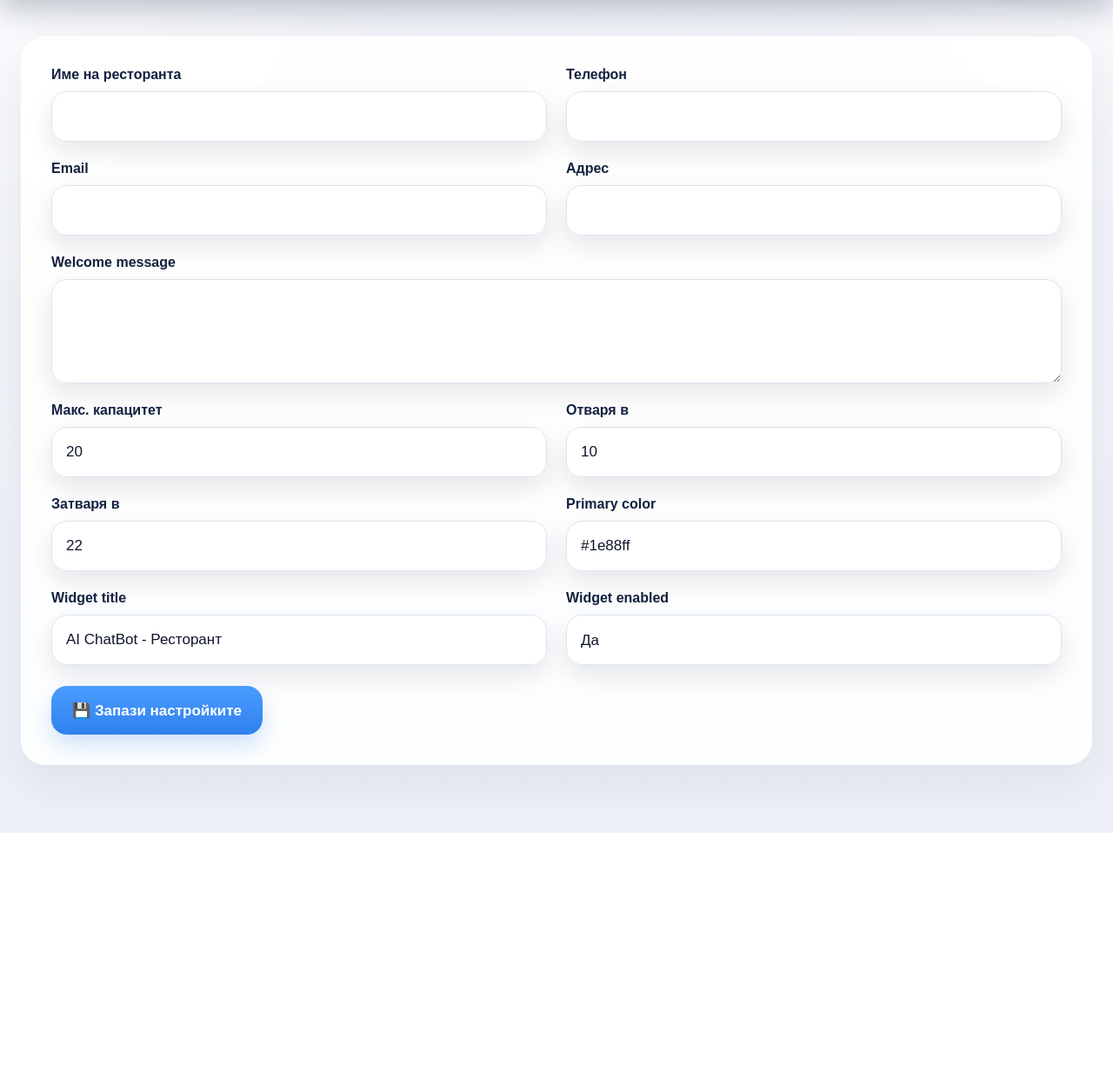
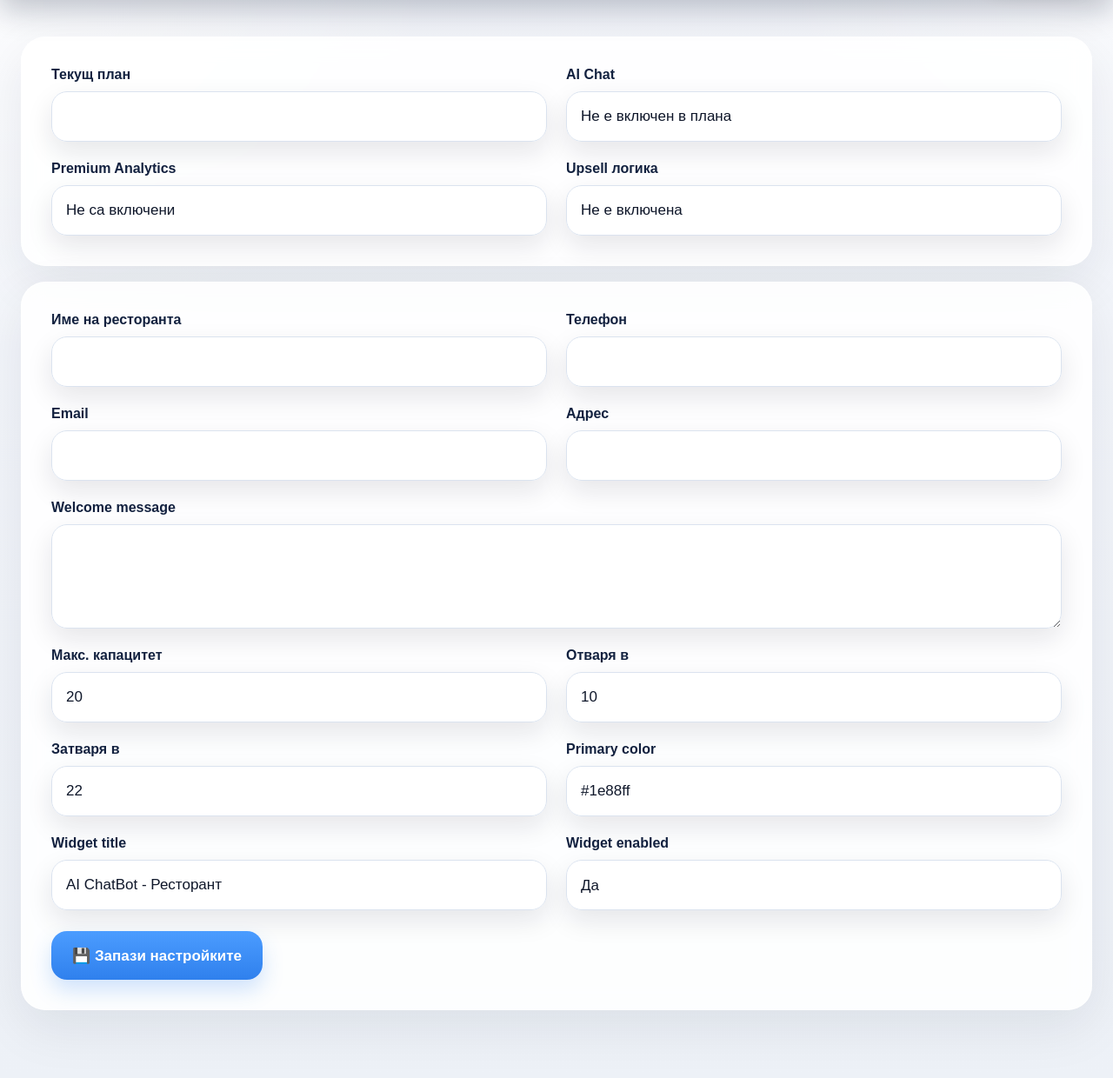
Before and after one commit to preskatastefanov-collab/restaurant_saas_v5, a Flask app: template templates/settings.html in a window 1280 px wide. Shown: the part 102-1342 px from the top of the page at 87% size. Before the commit the page ends 1060 px from the top, so only its background shows below. Run offline with Flask 3, Linux system fonts and the light colour scheme; the template is opened without the code that fills it, so the values that code supplies are empty.

Commit message:
connect chatbot and settings to tenant plans

```diff
--- a/app.py
+++ b/app.py
@@ -22,6 +22,9 @@ from services.tenants import (
     list_tenants,
     activate_tenant,
     deactivate_tenant,
+    get_tenant_plan,
+    tenant_has_feature,
+    normalize_plan,
 )
 from services.reservations import (
     get_reservations_by_tenant,
@@ -116,6 +119,7 @@ def public_site(slug):
 
     tenant_id = tenant["id"]
     settings = get_tenant_settings(tenant_id) or {}
+    tenant_plan = get_tenant_plan(tenant_id)
 
     return render_template(
         "index.html",
@@ -123,7 +127,8 @@ def public_site(slug):
         widget_title=settings.get("widget_title", "AI ChatBot - Ресторант"),
         primary_color=settings.get("primary_color", "#1e88ff"),
         widget_enabled=int(settings.get("widget_enabled", 1)),
-        welcome_message=settings.get("welcome_message", "👋 Здравейте! С какво мога да помогна?")
+        welcome_message=settings.get("welcome_message", "👋 Здравейте! С какво мога да помогна?"),
+        tenant_plan=tenant_plan,
     )
 
 
@@ -184,7 +189,6 @@ def chat(slug):
         }), 404
 
     tenant_id = tenant["id"]
-
     data = request.get_json(silent=True) or {}
     user_input = data.get("message", "").strip()
 
@@ -223,6 +227,7 @@ def dashboard():
     reservations = get_reservations_by_tenant(tenant_id)
     settings = get_tenant_settings(tenant_id) or {}
     analytics = get_analytics_summary(tenant_id)
+    tenant_plan = get_tenant_plan(tenant_id)
 
     today = datetime.now().date()
     today_str = today.strftime("%d.%m.%Y")
@@ -261,7 +266,11 @@ def dashboard():
         username=user["username"],
         role=user["role"],
         can_manage_premium_features=can_manage_premium_features(),
-        is_super_admin=is_super_admin()
+        is_super_admin=is_super_admin(),
+        tenant_plan=tenant_plan,
+        tenant_has_ai_chat=tenant_has_feature(tenant_id, "ai_chat"),
+        tenant_has_premium_analytics=tenant_has_feature(tenant_id, "premium_analytics"),
+        tenant_has_upsell=tenant_has_feature(tenant_id, "upsell"),
     )
 
 
@@ -276,6 +285,10 @@ def settings():
 
     tenant_id = user["tenant_id"]
     can_manage_premium = can_manage_premium_features()
+    tenant_plan = get_tenant_plan(tenant_id)
+    tenant_has_ai_chat = tenant_has_feature(tenant_id, "ai_chat")
+    tenant_has_premium_analytics = tenant_has_feature(tenant_id, "premium_analytics")
+    tenant_has_upsell = tenant_has_feature(tenant_id, "upsell")
 
     if request.method == "POST":
         existing_settings = get_tenant_settings(tenant_id) or {}
@@ -292,7 +305,7 @@ def settings():
         widget_title = request.form.get("widget_title", "AI ChatBot - Ресторант").strip()
         widget_enabled = int(request.form.get("widget_enabled", 1))
 
-        if can_manage_premium:
+        if can_manage_premium and tenant_has_ai_chat:
             llm_enabled = int(request.form.get("llm_enabled", existing_settings.get("llm_enabled", 0)))
         else:
             llm_enabled = int(existing_settings.get("llm_enabled", 0))
@@ -324,7 +337,11 @@ def settings():
         saved=saved,
         role=user["role"],
         can_manage_premium_features=can_manage_premium,
-        is_super_admin=is_super_admin()
+        is_super_admin=is_super_admin(),
+        tenant_plan=tenant_plan,
+        tenant_has_ai_chat=tenant_has_ai_chat,
+        tenant_has_premium_analytics=tenant_has_premium_analytics,
+        tenant_has_upsell=tenant_has_upsell,
     )
 
 
@@ -388,6 +405,7 @@ def create_restaurant():
         max_capacity = int(request.form.get("max_capacity", 20))
         open_hour = int(request.form.get("open_hour", 10))
         close_hour = int(request.form.get("close_hour", 22))
+        plan = normalize_plan(request.form.get("plan", "basic"))
 
         if not all([restaurant_name, slug, username, password]):
             return render_template(
@@ -410,7 +428,8 @@ def create_restaurant():
                 slug=slug,
                 max_capacity=max_capacity,
                 open_hour=open_hour,
-                close_hour=close_hour
+                close_hour=close_hour,
+                plan=plan
             )
 
             create_user(
@@ -716,7 +735,8 @@ def menu_manager():
         saved=saved,
         role=user["role"],
         can_manage_premium_features=can_manage_premium_features(),
-        is_super_admin=is_super_admin()
+        is_super_admin=is_super_admin(),
+        tenant_plan=get_tenant_plan(tenant_id),
     )
 
 
--- a/templates/settings.html
+++ b/templates/settings.html
@@ -38,6 +38,30 @@
         {% if saved %}
         <div class="saved-banner" style="margin-bottom: 18px;">✅ Настройките са запазени успешно.</div>
         {% endif %}
+
+        <div class="settings-card" style="margin-bottom: 18px;">
+            <div class="settings-grid">
+                <div class="settings-field">
+                    <label>Текущ план</label>
+                    <input type="text" value="{{ tenant_plan|upper }}" readonly>
+                </div>
+
+                <div class="settings-field">
+                    <label>AI Chat</label>
+                    <input type="text" value="{% if tenant_has_ai_chat %}Включен в плана{% else %}Не е включен в плана{% endif %}" readonly>
+                </div>
+
+                <div class="settings-field">
+                    <label>Premium Analytics</label>
+                    <input type="text" value="{% if tenant_has_premium_analytics %}Включени{% else %}Не са включени{% endif %}" readonly>
+                </div>
+
+                <div class="settings-field">
+                    <label>Upsell логика</label>
+                    <input type="text" value="{% if tenant_has_upsell %}Включена{% else %}Не е включена{% endif %}" readonly>
+                </div>
+            </div>
+        </div>
 
         <div class="settings-card">
             <form method="POST" action="/settings">
@@ -100,7 +124,7 @@
                         </select>
                     </div>
 
-                    {% if can_manage_premium_features %}
+                    {% if can_manage_premium_features and tenant_has_ai_chat %}
                     <div class="settings-field">
                         <label>LLM enabled</label>
                         <select name="llm_enabled">
```
Also changed, not shown: core/chatbot.py (+32 -11 lines), database.py (+15 -5 lines).
